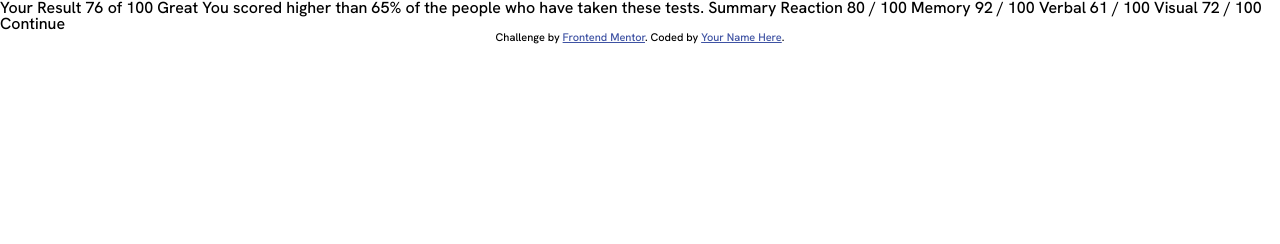
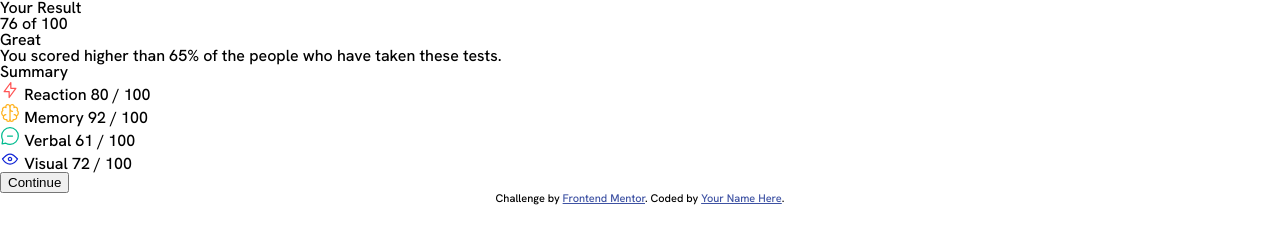
Before and after one commit to giselida/results-summary, a plain HTML site: page index.html in a window 1280 px wide. Drawn offline with Linux system fonts and the light colour scheme.

Commit message:
✨ feat: made body of html document and placed button and images

```diff
--- a/index.html
+++ b/index.html
@@ -14,8 +14,46 @@
     <title>Frontend Mentor | Results summary</title>
   </head>
   <body>
-    Your Result 76 of 100 Great You scored higher than 65% of the people who have taken these tests. Summary Reaction 80 / 100 Memory 92 /
-    100 Verbal 61 / 100 Visual 72 / 100 Continue
+    <main>
+      <div class="first-card">
+        <h1>Your Result</h1>
+
+        <div class="ball-card">
+          <span class="bold"> 76 </span>
+          <span> of 100</span>
+        </div>
+        <h2>Great</h2>
+        <p>You scored higher than 65% of the people who have taken these tests.</p>
+      </div>
+      <div class="second-card">
+        <h1>Summary</h1>
+        <div class="card-reaction">
+          <img src="assets/images/icon-reaction.svg" alt="icon-reaction" />
+          <span class="text"> Reaction</span>
+          <span class="number-bold"> 80 </span>
+          <span class="number"> / 100</span>
+        </div>
+        <div class="card-memory">
+          <img src="assets/images/icon-memory.svg" alt="icon-memory" />
+          <span class="text"> Memory</span>
+          <span class="number-bold"> 92 </span>
+          <span class="number"> / 100 </span>
+        </div>
+        <div class="card-verbal">
+          <img src="assets/images/icon-verbal.svg" alt="icon-verbal" />
+          <span class="text">Verbal</span>
+          <span class="number-bold"> 61 </span>
+          <span class="number">/ 100</span>
+        </div>
+        <div class="card-visual">
+          <img src="assets/images/icon-visual.svg" alt="icon-visual" />
+          <span class="text"> Visual</span>
+          <span class="number-bold"> 72 </span>
+          <span class="number">/ 100 </span>
+        </div>
+        <button>Continue</button>
+      </div>
+    </main>
 
     <div class="attribution">
       Challenge by <a href="https://www.frontendmentor.io?ref=challenge" target="_blank">Frontend Mentor</a>. Coded by
```
